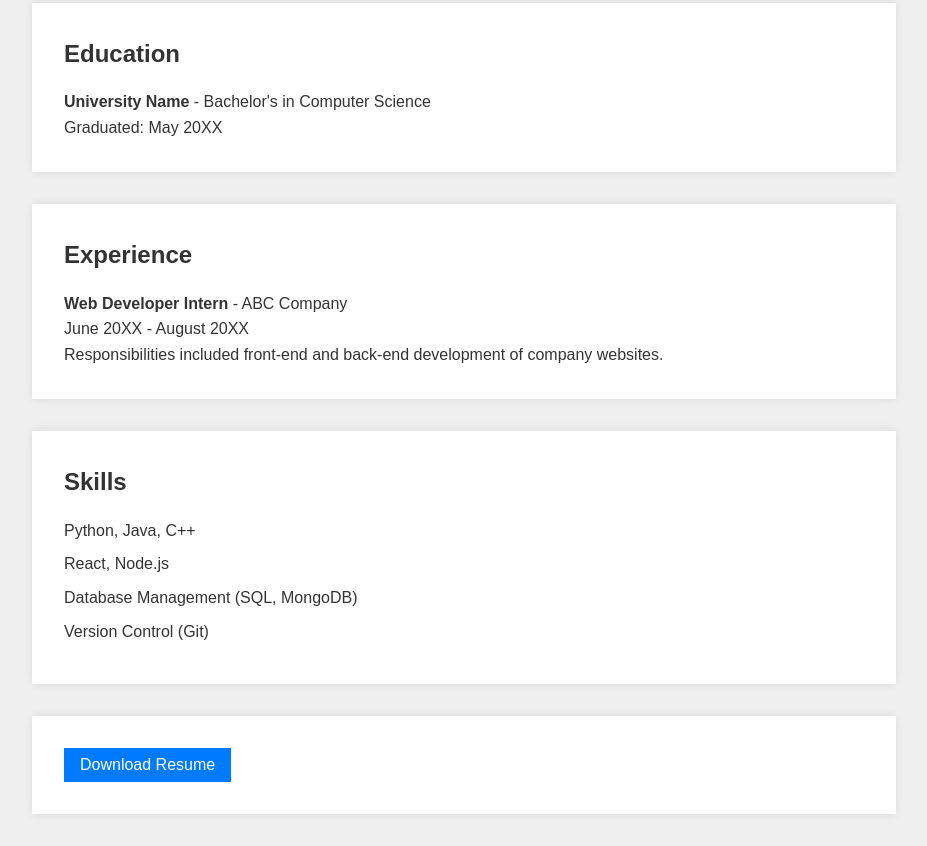
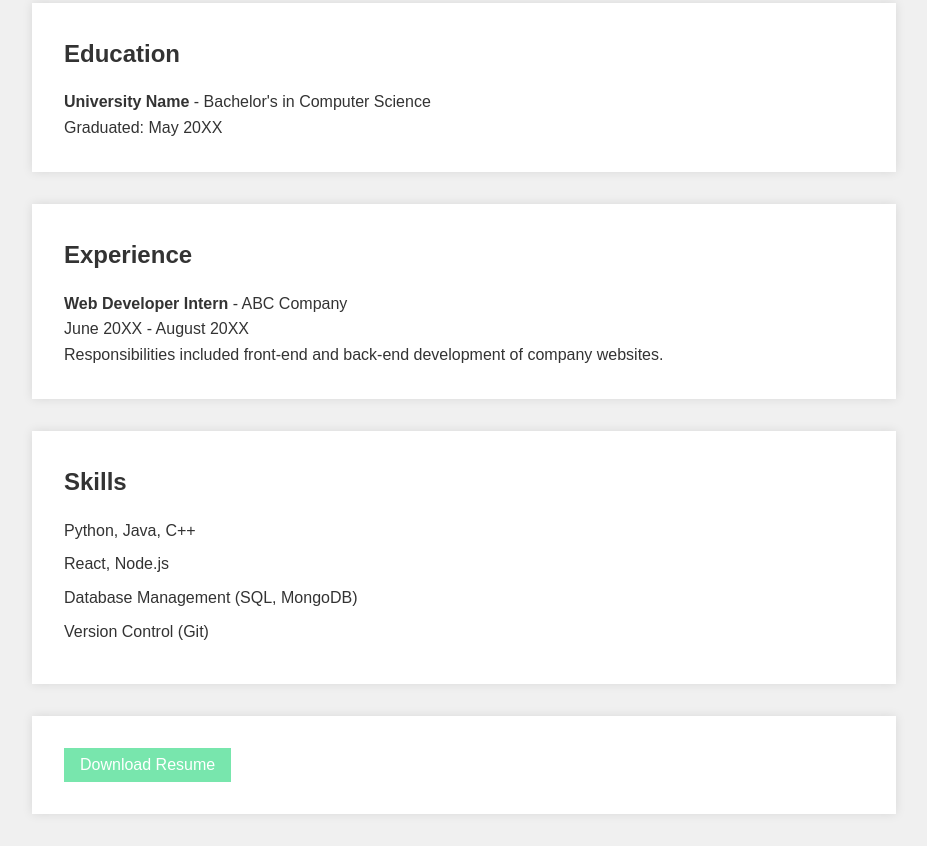
Before and after one commit to clairekintzley/clairekintzley.github.io, a plain HTML site: page index.html in a window 1280 px wide. Shown: the part 379-1225 px from the top of the page, without its empty margins (176-1103 px from the left). Drawn offline with Linux system fonts and the light colour scheme.

Commit message:
changing background color to green

```diff
--- a/styles.css
+++ b/styles.css
@@ -80,7 +80,7 @@ li {
 
 a {
     text-decoration: none;
-    color: #007bff;
+    color: #6de4a7eb;
 }
 
 a:hover {
@@ -88,7 +88,7 @@ a:hover {
 }
 
 button {
-    background-color: #007bff;
+    background-color: #6de4a7eb;
     color: #fff;
     border: none;
     padding: 0.5rem 1rem;
@@ -98,7 +98,7 @@ button {
 }
 
 button:hover {
-    background-color: #0056b3;
+    background-color: #6de4a7eb;
 }
 
 /* Media queries for responsive design */
```
